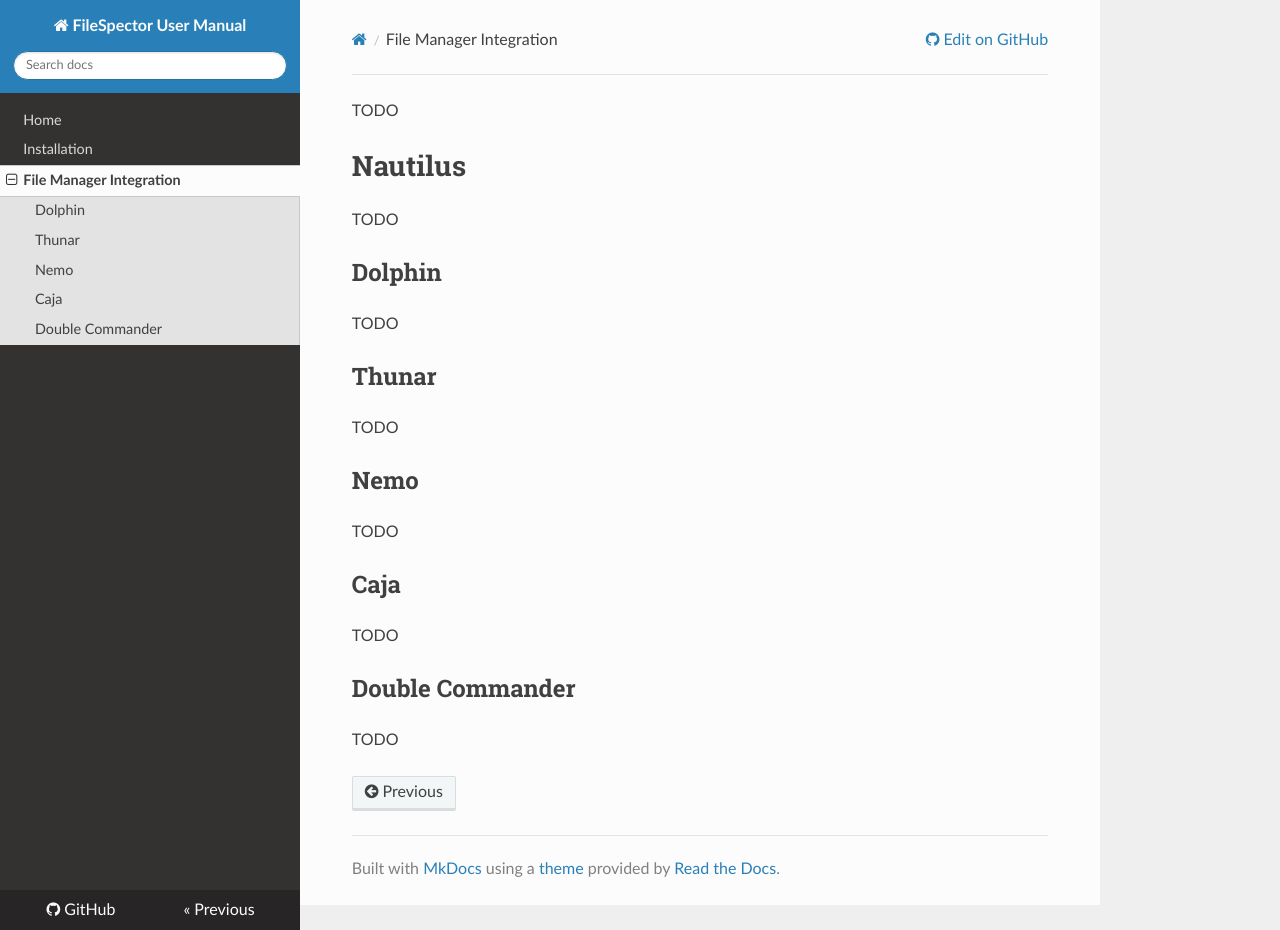
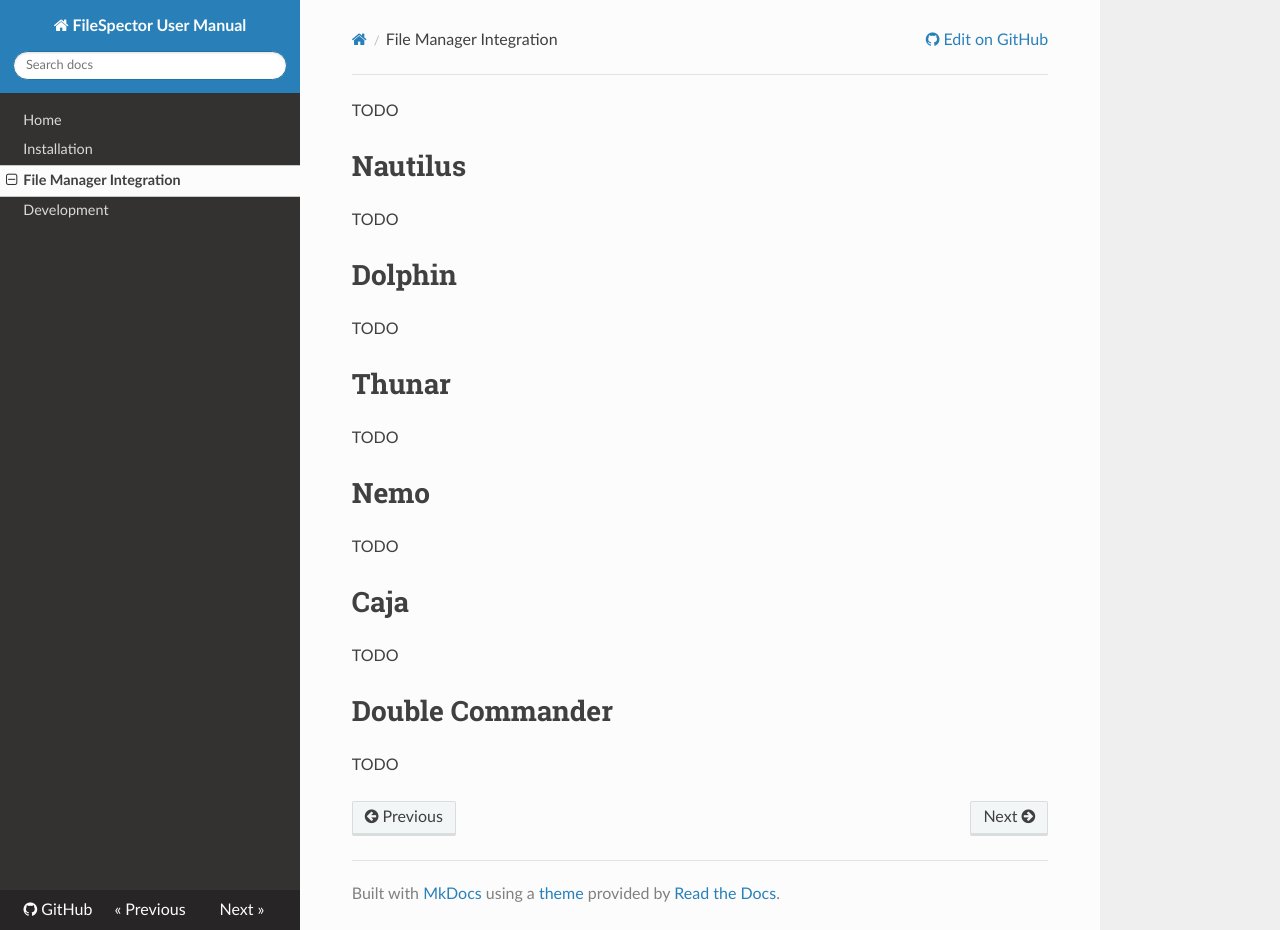
Before and after one commit to kruizer23/filespector, an MkDocs documentation site: the page built from docs/filemanagers.md, in a window 1280 px wide and 930 px high. Built offline with MkDocs 1.6.1, drawn with Linux system fonts in a browser that asks for light colours; nearby versions of some CDN libraries.

Commit message:
Updates the documentation layout.

```diff
--- a/docs/filemanagers.md
+++ b/docs/filemanagers.md
@@ -4,22 +4,22 @@ TODO
 
 TODO
 
-## Dolphin
+# Dolphin
 
 TODO
 
-## Thunar
+# Thunar
 
 TODO
 
-## Nemo
+# Nemo
 
 TODO
 
-## Caja
+# Caja
 
 TODO
 
-## Double Commander
+# Double Commander
 
 TODO
--- a/mkdocs.yml
+++ b/mkdocs.yml
@@ -6,3 +6,4 @@ nav:
   - Home: 'index.md'
   - Installation: 'installation.md'
   - File Manager Integration: 'filemanagers.md'
+  - Development: 'development.md'
```
Also changed, not shown: docs/development.md (added, +1 -0 lines), docs/installation.md (+6 -2 lines).
